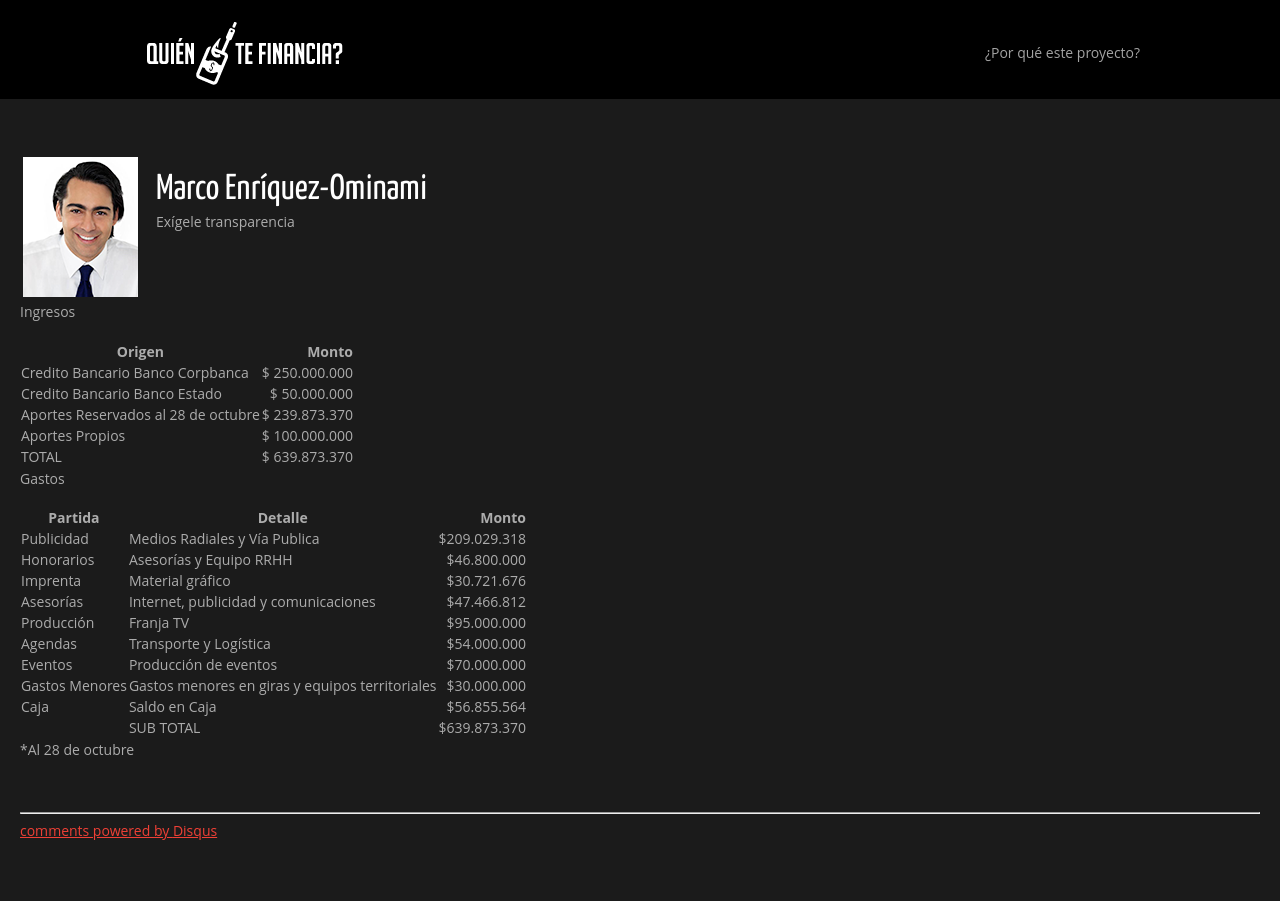
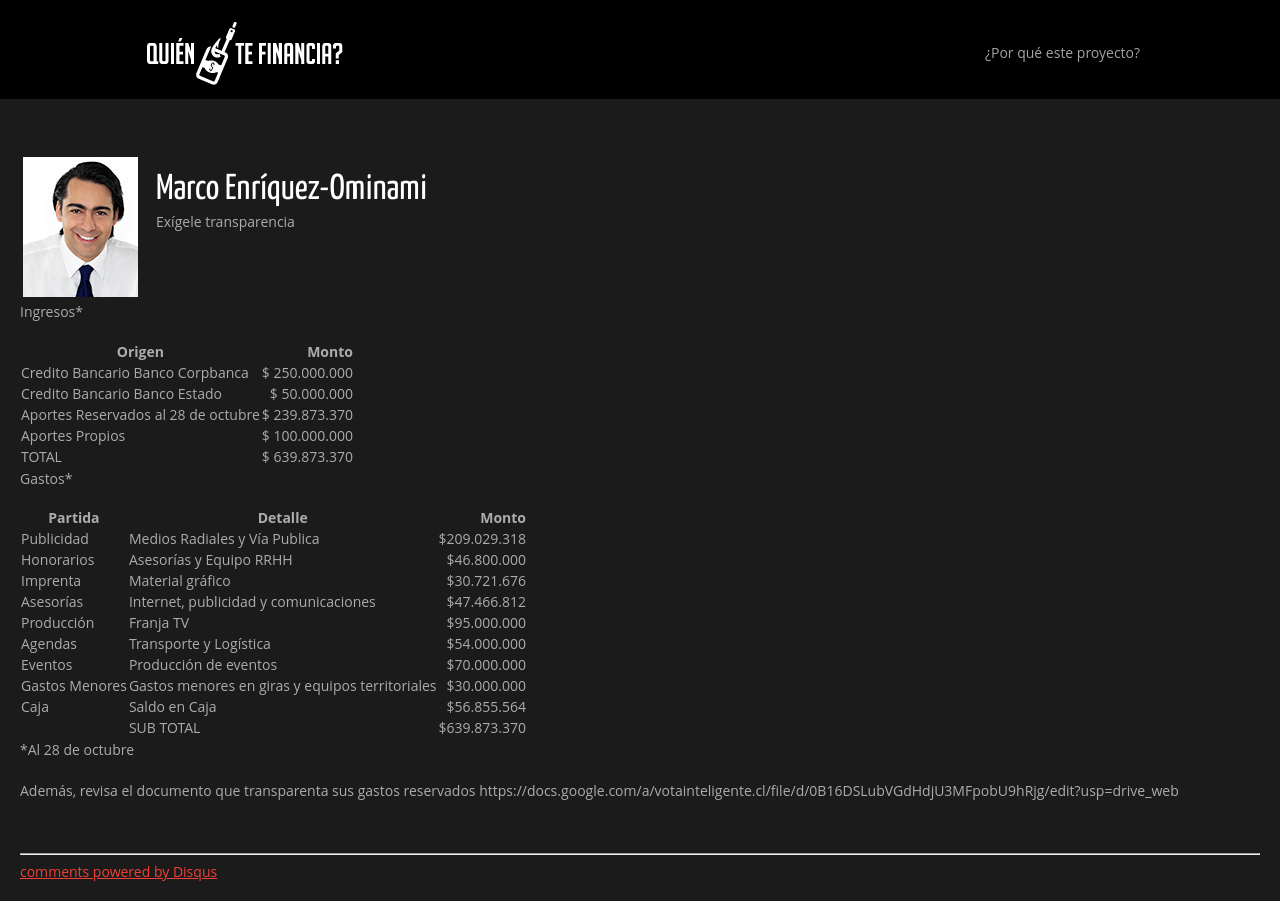
Before and after one commit to ciudadanointeligente/quien-te-financia, a Jekyll site: the page built from _posts/2013-08-01-meo.markdown, in a window 1280 px wide. Built offline with Jekyll 4.4.1, drawn with Linux system fonts in a browser that asks for light colours; nearby versions of some CDN libraries; Markdown is read by kramdown in place of the engine named in the settings; comment, search, counter and statistics services are not loaded.

Commit message:
Gastos Reservados

```diff
--- a/_posts/2013-08-01-meo.markdown
+++ b/_posts/2013-08-01-meo.markdown
@@ -16,7 +16,7 @@ c_twitter: marcoporchile
 ---
 
 
-Ingresos
+Ingresos*
 
 Origen | Monto
 ------------- | -------------:
@@ -26,7 +26,7 @@ Aportes Reservados al 28 de octubre | $ 239.873.370
 Aportes Propios | $ 100.000.000
 TOTAL | $ 639.873.370
 
-Gastos
+Gastos*
 
 Partida | Detalle | Monto
 ------------- | ------------- | -------------:
@@ -42,3 +42,6 @@ Caja | Saldo en Caja | $56.855.564
  | SUB	TOTAL	| $639.873.370
 
 *Al 28 de octubre
+
+Además, revisa el documento que transparenta sus gastos reservados
+https://docs.google.com/a/votainteligente.cl/file/d/0B16DSLubVGdHdjU3MFpobU9hRjg/edit?usp=drive_web
```
